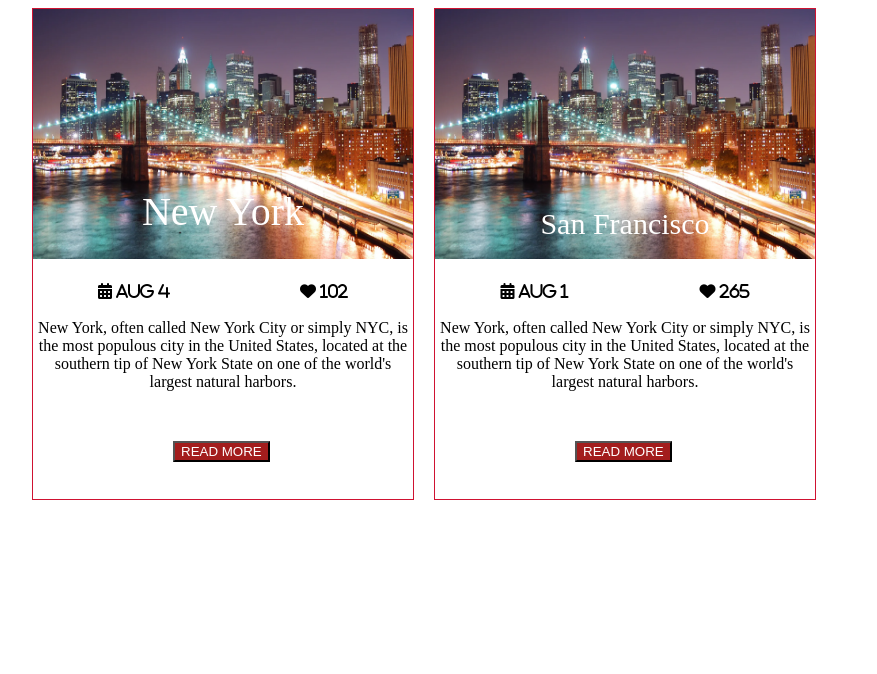
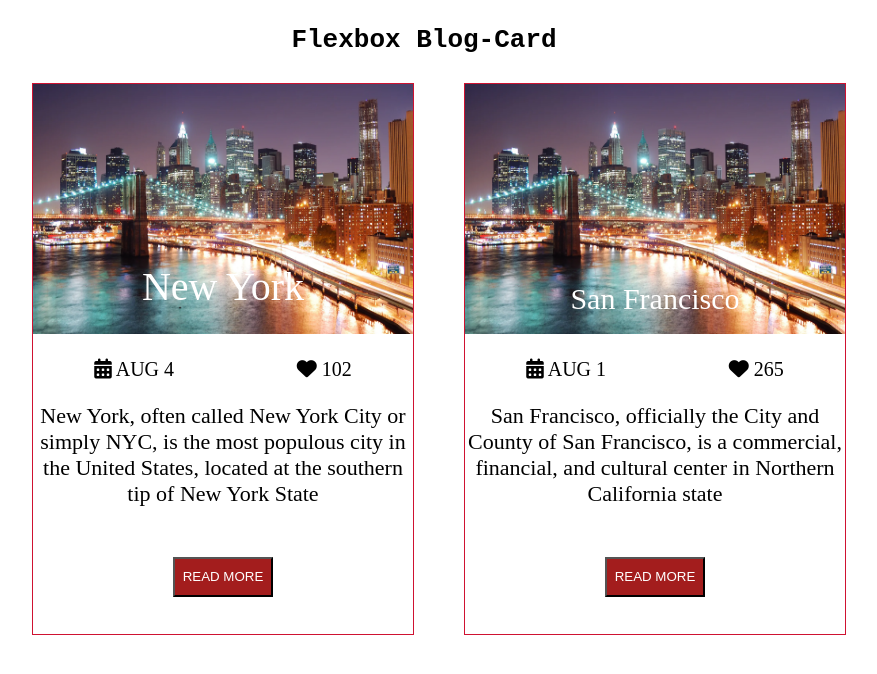
Before and after one commit to Khaingzinhtungithub/ass2, a plain HTML site: page index.html in a window 1280 px wide. Shown: the whole page, without its empty margins (216-1093 px from the left). Drawn offline with Linux system fonts and the light colour scheme.

Commit message:
first commit

```diff
--- a/city.css
+++ b/city.css
@@ -5,15 +5,31 @@
     flex-direction: row;
     gap: 20px;
 }
+.text{
+    display: flex;
+    justify-content: center;
+    flex-direction: row;
+    font-family: monospace;
+
+}
+.h1{
+    margin-top: 10px;
+    font-family: monospace;
+    font-family: serif;
+    font-size: 25px;
+    color: black;
+    font-weight: bold;
+}
 .city{
+    margin: 10px 30px;
     border: 1px solid rgb(207, 18, 49);
     width: 380px;
-    height: 490px;
+    height: 550px;
 }
 .city2{
     border: 1px solid rgb(207, 18, 49);
     width: 380px;
-    height: 490px;
+    height: 550px;
 }
 img{
     width: 380px;
@@ -25,6 +41,9 @@ img{
     text-align: center;
     columns: #ffffff;
 
+}
+span{
+    font-size: 20px;
 }
 .center{
     color: #ffffff;
@@ -49,13 +68,10 @@ img{
     justify-content: space-around;
     margin: 20px 0px;
 }
-i{
-    font-style: normal;
-    font-size: 16px;
-    justify-content: space-around;
-}
+
 p{
     text-align: center;
+    font-size: 22px;
 
 }
 .btn{
@@ -67,6 +83,7 @@ button{
     background-color: rgb(163, 29, 29);
     color: #ffffff;
     text-transform: uppercase;
-
+    width: 100%;
+    height: 40px;
 
 }
--- a/index.html
+++ b/index.html
@@ -13,18 +13,21 @@
 </head>
 
 <body>
+    <div class="text">
+        <h1>Flexbox Blog-Card</h1></div>
     <div class="container">
+
         <div class="city">
             <div class="con">
                 <img src="./ny.jpg" alt="New York">
                 <div class="center">New York</div>
             </div>
             <div class="icons">
-                <i class="fa-solid fa-calendar-days"> AUG 4 </i>
-                <i class="fa-solid fa-heart"> 102</i>
+                <span><i class="fa-solid fa-calendar-days"></i> AUG 4 </span>
+                <span><i class="fa-solid fa-heart"></i> 102</sp>
             </div>
             <p>New York, often called New York City or simply NYC, is the most populous city in the United States,
-                located at the southern tip of New York State on one of the world's largest natural harbors.</p>
+                located at the southern tip of New York State</p>
             <div class="btn">
                 <button>Read More</button>
             </div>
@@ -35,11 +38,10 @@
                 <div class="center2">San Francisco</div>
             </div>
             <div class="icons">
-                <i class="fa-solid fa-calendar-days"> AUG 1 </i>
-                <i class="fa-solid fa-heart"> 265</i>
+                <span><i class="fa-solid fa-calendar-days"></i> AUG 1 </span>
+                <span><i class="fa-solid fa-heart"></i> 265</span>
             </div>
-            <p>New York, often called New York City or simply NYC, is the most populous city in the United States,
-                located at the southern tip of New York State on one of the world's largest natural harbors.</p>
+            <p>San Francisco, officially the City and County of San Francisco, is a commercial, financial, and cultural center in Northern California state</p>
             <div class="btn">
                 <button>Read More</button>
             </div>
```
